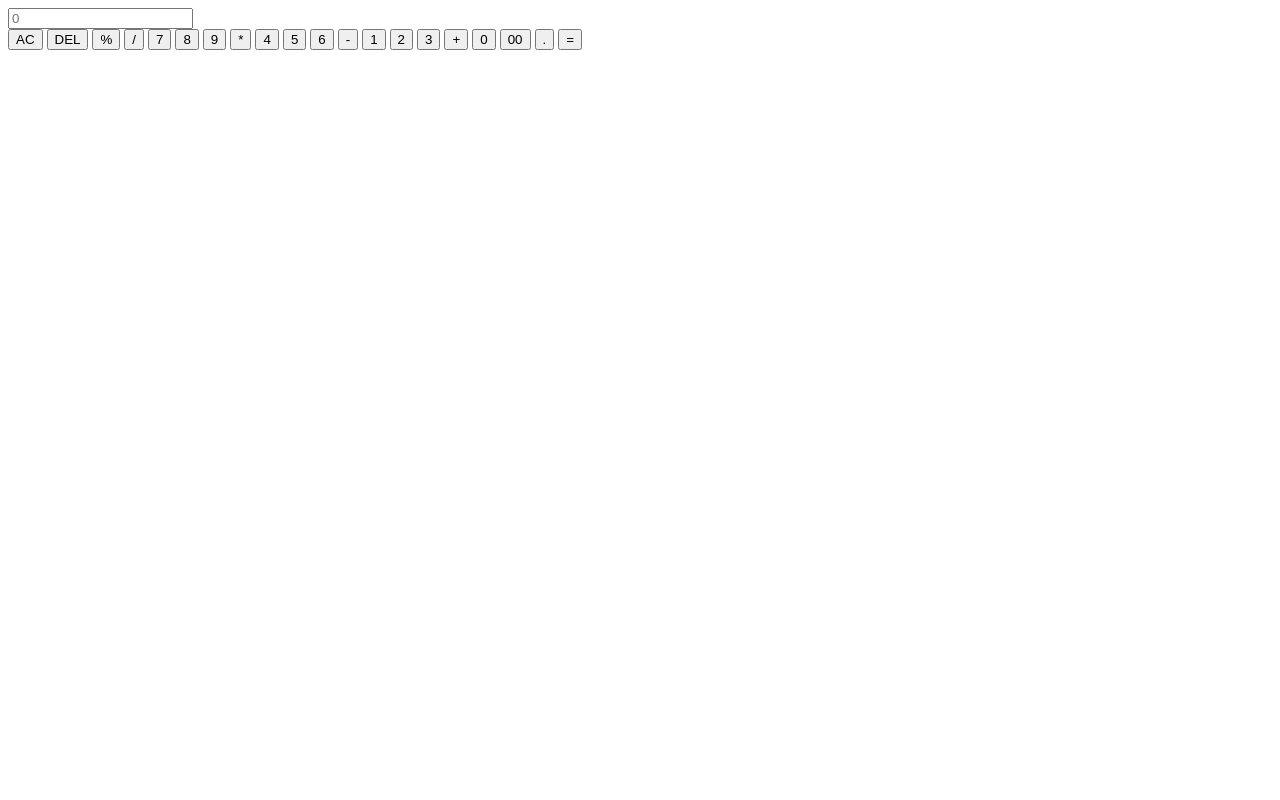
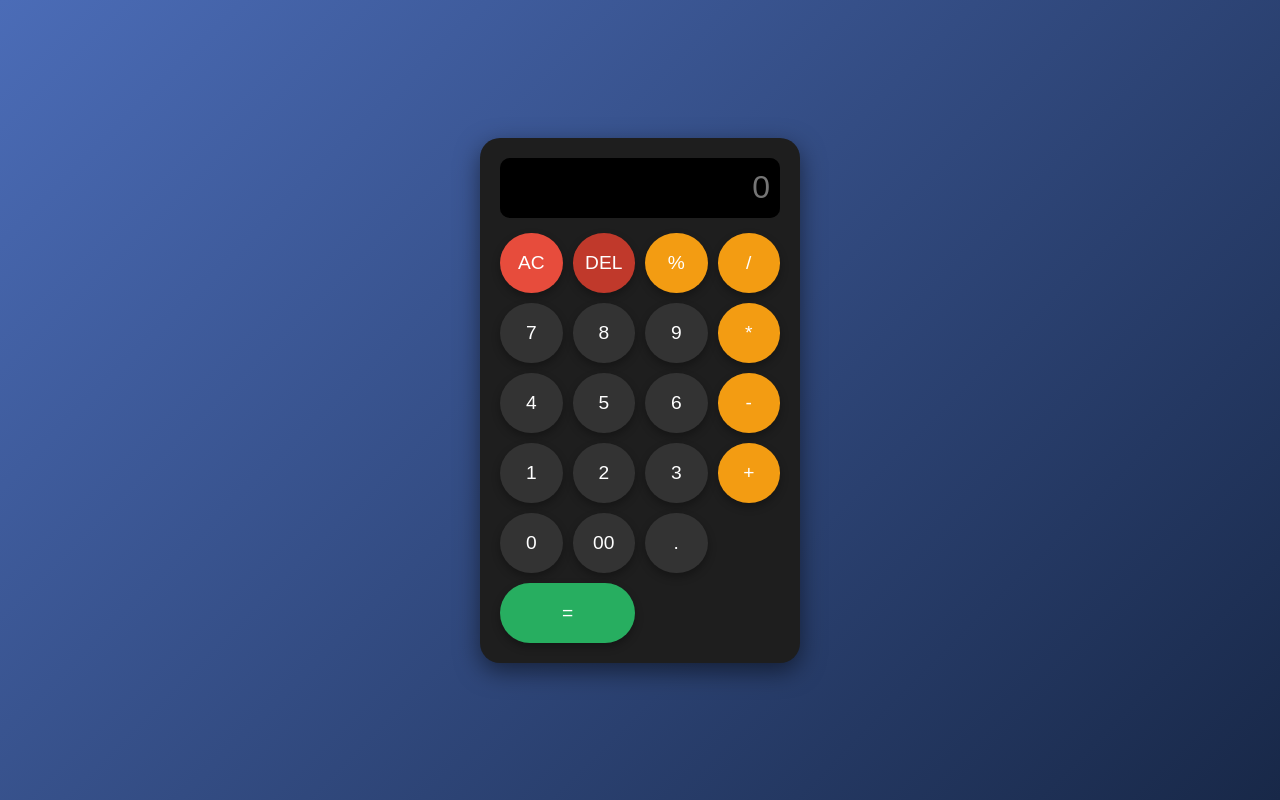
Before and after one commit to Rycuy/kakulator-sederhana-coleb, a plain HTML site: page index.html in a window 1280 px wide. Drawn offline with Linux system fonts and the light colour scheme.

Commit message:
menambahkan styles.css pada kalkuator

```diff
--- a/index.html
+++ b/index.html
@@ -4,6 +4,7 @@
     <meta charset="UTF-8">
     <meta name="viewport" content="width=device-width, initial-scale=1.0">
     <title>Kalkulator Sederhana</title>
+    <link rel="stylesheet" href="styles.css">
 </head>
 <body>
     <div class="container">
--- a/styles.css
+++ b/styles.css
@@ -0,0 +1,107 @@
+/* Reset dan font */
+* {
+    margin: 0;
+    padding: 0;
+    box-sizing: border-box;
+}
+
+body {
+    font-family: 'Poppins', sans-serif;
+    background: linear-gradient(135deg, #4b6cb7, #182848);
+    display: flex;
+    justify-content: center;
+    align-items: center;
+    height: 100vh;
+}
+
+/* Container utama */
+.container {
+    background: #1e1e1e;
+    padding: 20px;
+    border-radius: 20px;
+    box-shadow: 0px 8px 25px rgba(0, 0, 0, 0.5);
+    width: 320px;
+}
+
+/* Layar */
+#display {
+    width: 100%;
+    height: 60px;
+    font-size: 2rem;
+    text-align: right;
+    padding: 10px;
+    border: none;
+    border-radius: 10px;
+    margin-bottom: 15px;
+    background: #000;
+    color: #0ff;
+    box-shadow: inset 0px 0px 5px rgba(0,0,0,0.8);
+}
+
+/* Grid tombol */
+.numberButton {
+    display: grid;
+    grid-template-columns: repeat(4, 1fr);
+    gap: 10px;
+}
+
+/* Tombol umum */
+.btn {
+    height: 60px;
+    font-size: 1.2rem;
+    border: none;
+    border-radius: 50%;
+    cursor: pointer;
+    background: #333;
+    color: white;
+    transition: all 0.2s ease-in-out;
+    box-shadow: 0px 4px 8px rgba(0,0,0,0.3);
+}
+
+.btn:hover {
+    transform: scale(1.05);
+    background: #444;
+}
+
+/* Tombol operator */
+.btn[data-value="+"],
+.btn[data-value="-"],
+.btn[data-value="*"],
+.btn[data-value="/"],
+.btn[data-value="%"] {
+    background: #f39c12;
+}
+
+.btn[data-value="+"]:hover,
+.btn[data-value="-"]:hover,
+.btn[data-value="*"]:hover,
+.btn[data-value="/"]:hover,
+.btn[data-value="%"]:hover {
+    background: #d35400;
+}
+
+/* Tombol sama dengan */
+.btn[data-value="="] {
+    background: #27ae60;
+    grid-column: span 2;
+    border-radius: 40px;
+}
+
+.btn[data-value="="]:hover {
+    background: #1e8449;
+}
+
+/* Tombol AC & DEL */
+.btn[data-value="AC"] {
+    background: #e74c3c;
+}
+.btn[data-value="DEL"] {
+    background: #c0392b;
+}
+
+.btn[data-value="AC"]:hover {
+    background: #c0392b;
+}
+.btn[data-value="DEL"]:hover {
+    background: #922b21;
+}
```
